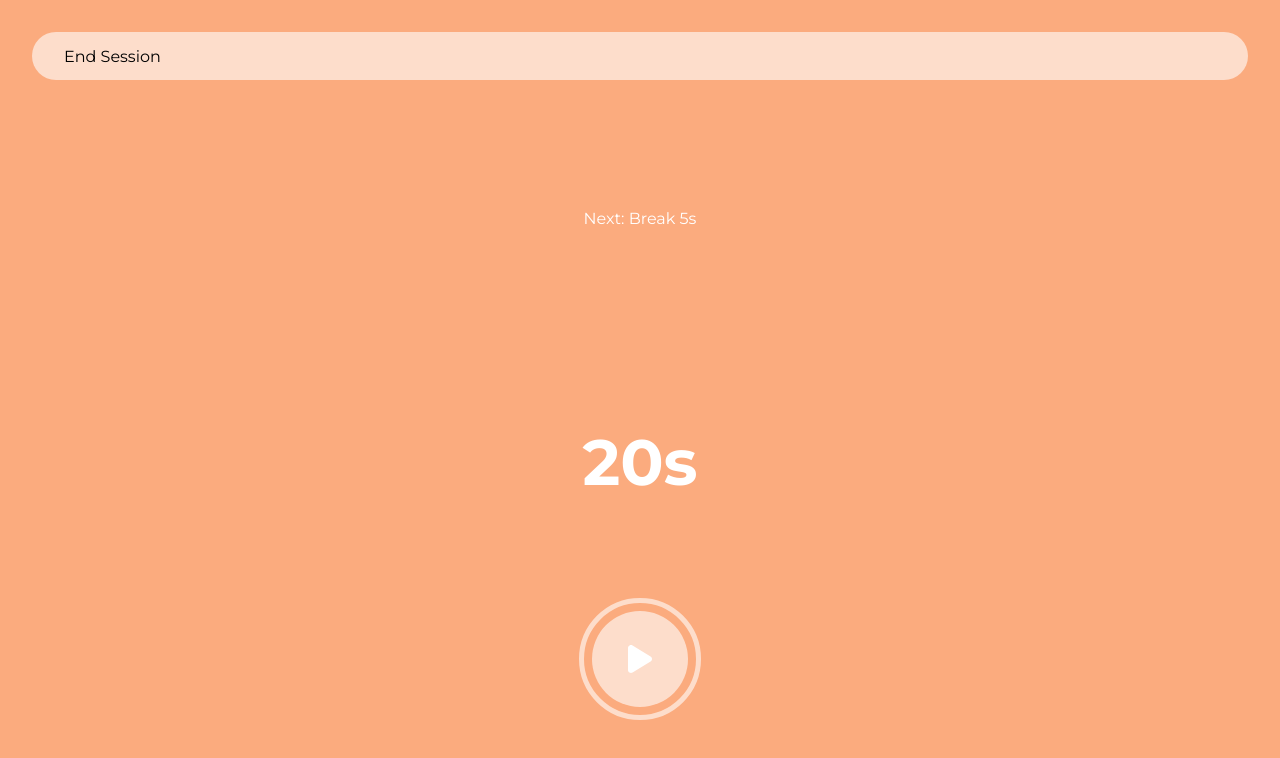
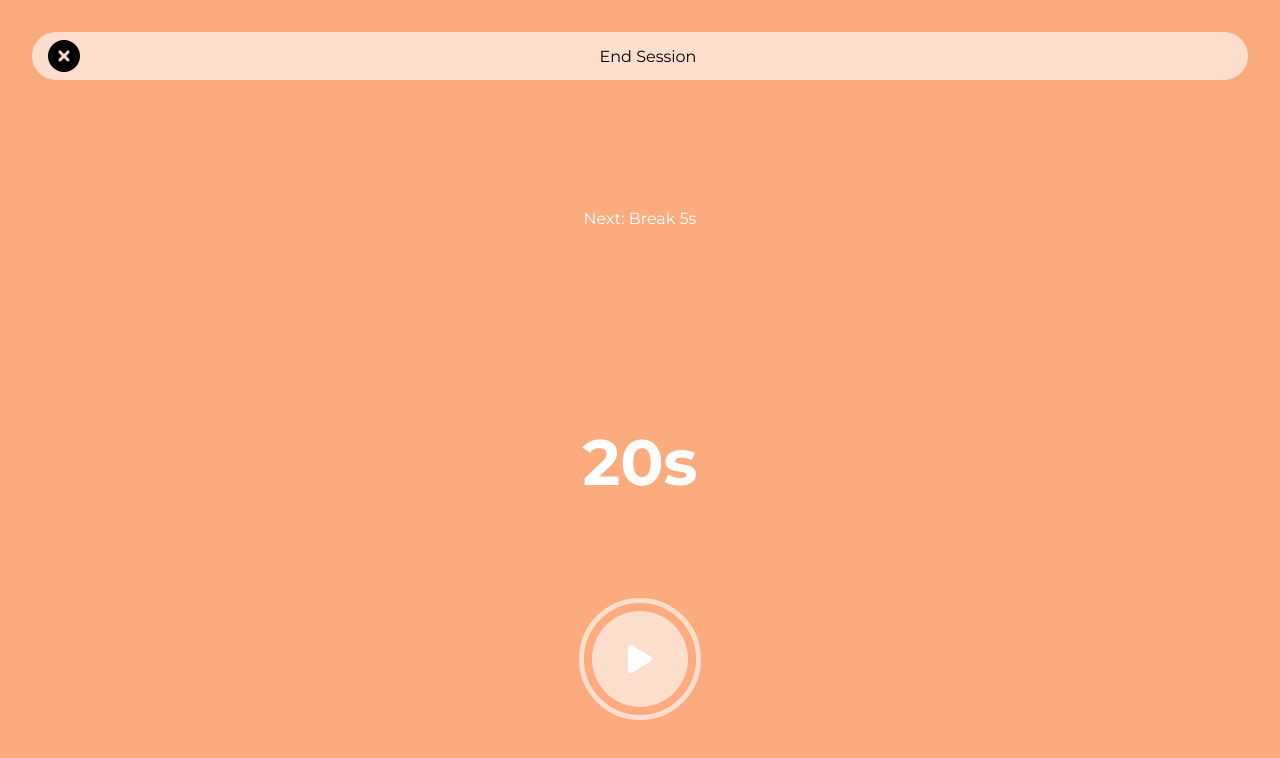
Before and after one commit to fredyyy998/timer, an Angular app: page /timer/1 in a window 1280 px wide. Shown: the top 758 px of the page. Built offline with nearby package versions, Linux system fonts and the light colour scheme.

Commit message:
add slide to end

```diff
--- a/package.json
+++ b/package.json
@@ -23,6 +23,7 @@
     "@fortawesome/fontawesome-svg-core": "^6.2.0",
     "@fortawesome/free-solid-svg-icons": "^6.2.0",
     "dexie": "^3.2.2",
+    "hammerjs": "^2.0.8",
     "rxjs": "~7.5.0",
     "tslib": "^2.3.0",
     "zone.js": "~0.11.4"
@@ -32,6 +33,7 @@
     "@angular/cli": "~14.2.7",
     "@angular/compiler-cli": "^14.2.8",
     "@types/jasmine": "~4.0.0",
+    "@types/hammerjs": "^2.0.41",
     "jasmine-core": "~4.2.0",
     "karma": "~6.4.0",
     "karma-chrome-launcher": "~3.1.0",
--- /dev/null
+++ b/src/app/components/end-slider/end-slider.component.html
@@ -0,0 +1,8 @@
+<div #sliderContainer class="slider-wrapper">
+  <span #slideElement draggable="true" (panstart)="startDrag()" (panmove)="handleDrag($event)" (panend)="handleDragEnd()" class="slider" >
+    <fa-icon class="test" [icon]="faTimes" size="2x"></fa-icon>
+  </span>
+  <span >
+    End Session
+  </span>
+</div>
--- /dev/null
+++ b/src/app/components/end-slider/end-slider.component.scss
@@ -0,0 +1,25 @@
+.slider-wrapper {
+  background-color: rgba(255,255,255,.6);
+  margin: 2em;
+  height: 3em;
+  border-radius: 25px;
+
+  display: flex;
+  justify-content: center;
+  align-items: center;
+  padding-left: 1em;
+
+  position: relative;
+}
+
+.slider {
+  cursor: grab;
+  -webkit-user-select: none;
+  -ms-user-select: none;
+  user-select: none;
+
+  position: absolute;
+  top: 50%;
+  left: 1em;
+  transform: translate(0, -50%);
+}
--- /dev/null
+++ b/src/app/components/end-slider/end-slider.component.ts
@@ -0,0 +1,65 @@
+import {Component, ElementRef, EventEmitter, OnInit, Output, ViewChild} from '@angular/core';
+import { CommonModule } from '@angular/common';
+import {FontAwesomeModule} from "@fortawesome/angular-fontawesome";
+import {faTimesCircle} from "@fortawesome/free-solid-svg-icons";
+
+@Component({
+  selector: 'app-end-slider',
+  standalone: true,
+    imports: [CommonModule, FontAwesomeModule],
+  templateUrl: './end-slider.component.html',
+  styleUrls: ['./end-slider.component.scss']
+})
+export class EndSliderComponent implements OnInit {
+  faTimes = faTimesCircle;
+
+  @Output() onEnd = new EventEmitter();
+
+  @ViewChild('sliderContainer') sliderContainer?: ElementRef<HTMLDivElement>;
+  @ViewChild('slideElement') slideElement?: ElementRef<HTMLElement>;
+
+  constructor() { }
+
+  ngOnInit(): void {
+  }
+
+  isDragging = false;
+  initialX = 0;
+
+  defaultStart = '1em';
+
+  startDrag() {
+    this.isDragging = true;
+    this.initialX = this.slideElement?.nativeElement.clientWidth || 0;
+  }
+
+  handleDrag(event: any) {
+    if (this.isDragging) {
+     const sliderContainerWidth = this.sliderContainer?.nativeElement.clientWidth || 0;
+     const sliderButton = this.slideElement?.nativeElement as HTMLElement;
+     const buttonWidth = sliderButton.clientWidth;
+     const buttonPosition = parseFloat(sliderButton.style.left) || 0;
+     const deltaX = event.center.x - this.initialX;
+     const newButtonPosition = buttonPosition + deltaX;
+     const maxTranslateX = sliderContainerWidth - buttonWidth;
+
+     if (newButtonPosition >= 0 && newButtonPosition <= maxTranslateX) {
+       sliderButton.style.left = newButtonPosition + 'px';
+     }
+
+     if (newButtonPosition >= maxTranslateX) {
+       this.onEnd.emit();
+     }
+
+     this.initialX = event.center.x;
+   }
+  }
+
+  handleDragEnd() {
+    this.isDragging = false;
+    this.initialX = 0;
+    const sliderButton = this.slideElement?.nativeElement as HTMLElement;
+    sliderButton.style.left = this.defaultStart;
+  }
+
+}
--- a/src/app/pages/timer/timer.component.html
+++ b/src/app/pages/timer/timer.component.html
@@ -1,7 +1,7 @@
 <div class="main-container" *ngIf="program">
-  <div class="end-timer">
-    <span [routerLink]="['/']">End Session</span>
-  </div>
+
+  <app-end-slider (onEnd)="handleOnEnd()"></app-end-slider>
+
   <div class="desciption-next">
     <span *ngIf="activeIndex < this.program.timers.length - 1">Next: {{ timerTypeToString(this.program.timers[activeIndex+1].type) }} {{ this.program.timers[activeIndex+1].time }}s</span>
     <span *ngIf="activeIndex === this.program.timers.length - 1" >Last Set</span>
--- a/src/app/pages/timer/timer.component.scss
+++ b/src/app/pages/timer/timer.component.scss
@@ -8,17 +8,6 @@
 
   display: flex;
   flex-direction: column;
-}
-
-.end-timer {
-  background-color: rgba(255,255,255,.6);
-  margin: 2em;
-  height: 3em;
-  border-radius: 25px;
-
-  display: flex;
-  align-items: center;
-  padding-left: 2em;
 }
 
 .desciption-next {
--- a/src/app/pages/timer/timer.component.ts
+++ b/src/app/pages/timer/timer.component.ts
@@ -1,7 +1,7 @@
 import { Component, OnInit } from '@angular/core';
-import { ActivatedRoute } from '@angular/router';
+import {ActivatedRoute, Router} from '@angular/router';
 import { Program } from '../../models/Program';
-import { filter, interval, map, mergeMap, Observable, Subject, Subscription, tap, timer } from 'rxjs';
+import { filter, map, mergeMap, Subscription, tap, timer } from 'rxjs';
 import { ProgramService } from '../../chore/services/program.service';
 import { Timer, TimerTypes } from '../../models/Timer';
 
@@ -11,7 +11,6 @@ import { Timer, TimerTypes } from '../../models/Timer';
   styleUrls: ['./timer.component.scss']
 })
 export class TimerComponent implements OnInit {
-
   private myAudioContext = new AudioContext();
 
   remainingTime!: number;
@@ -25,7 +24,8 @@ export class TimerComponent implements OnInit {
   private currentInterval!: Subscription;
 
   constructor(private readonly route: ActivatedRoute,
-              private readonly programService: ProgramService) { }
+              private readonly programService: ProgramService,
+              private readonly router: Router) { }
 
   ngOnInit(): void {
     this.route.params.pipe(
@@ -145,4 +145,8 @@ export class TimerComponent implements OnInit {
       }
     });
   }
+
+  handleOnEnd() {
+    this.router.navigate(['..']);
+  }
 }
--- a/src/main.ts
+++ b/src/main.ts
@@ -3,6 +3,8 @@ import { platformBrowserDynamic } from '@angular/platform-browser-dynamic';
 
 import { AppModule } from './app/app.module';
 import { environment } from './environments/environment';
+
+import 'hammerjs';
 
 if (environment.production) {
   enableProdMode();
```
Also changed, not shown: src/app/app.module.ts (+5 -2 lines), 1 other file (tests, documents, lock files or other folders).
